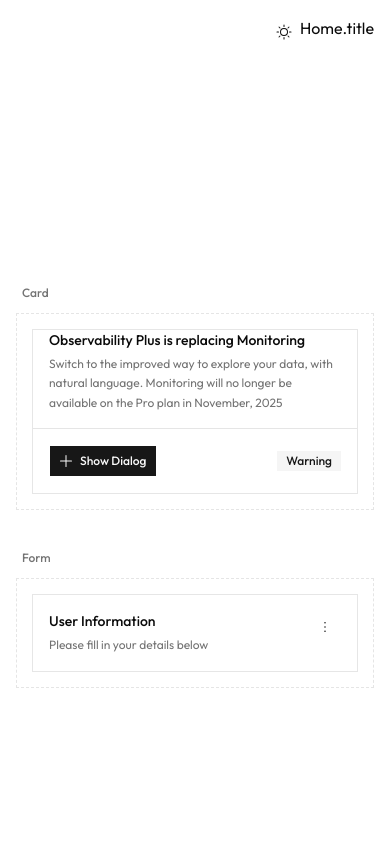
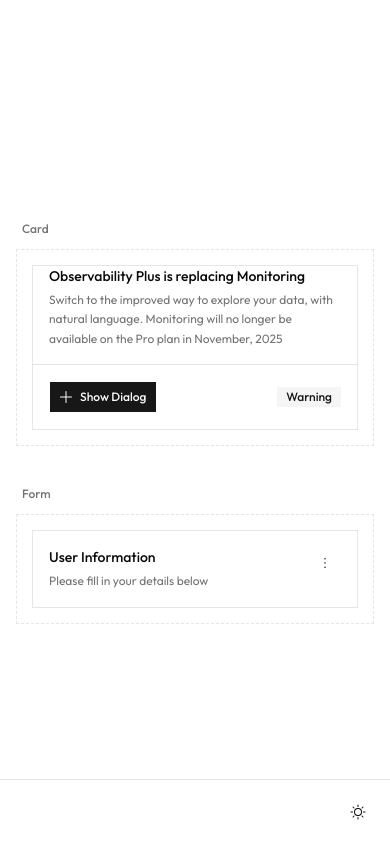
Before and after one commit to henriqueluhm/henriqueluhm-dev, a Next.js app: page / in a window 390 px wide. Shown: the top 858 px of the page. Built offline with nearby package versions, Linux system fonts and the light colour scheme; no server answers.

Commit message:
feat: better nav mobile ux

```diff
--- a/src/components/nav.tsx
+++ b/src/components/nav.tsx
@@ -1,16 +1,20 @@
-import { useTranslations } from "next-intl";
 import { LanguageToggle } from "./language-toggle";
 import { ModeToggle } from "./mode-toggle";
 
 export function Nav() {
-  const t = useTranslations("Home");
-
   return (
-    <nav className="p-4 w-full flex justify-end">
+    <nav
+      className="
+        fixed inset-x-0 z-50
+        bottom-0 md:top-0 md:bottom-auto
+        p-4
+        flex justify-end gap-2
+        bg-background/80 backdrop-blur
+        border-t md:border-t-0 md:border-b
+      "
+    >
       <LanguageToggle />
       <ModeToggle />
-
-      {t("title")}
     </nav>
   );
 }
```
